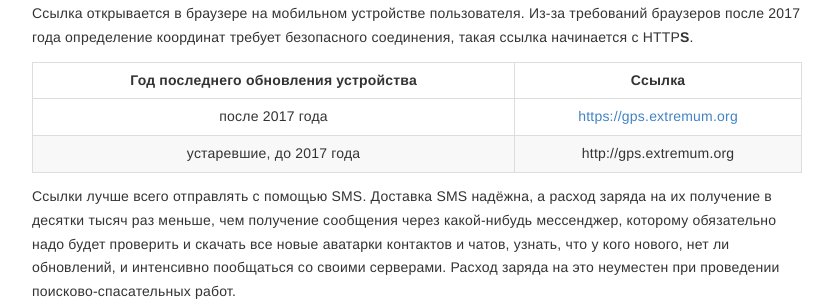
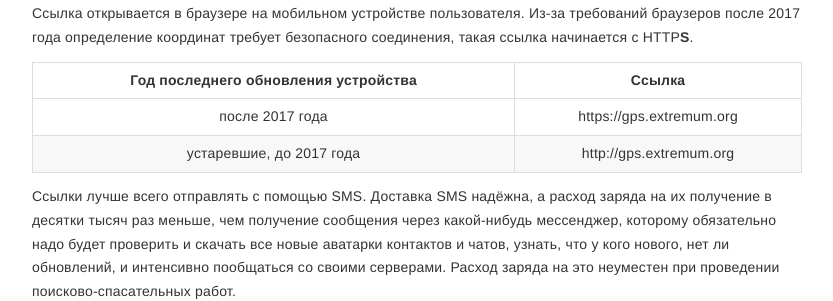
Before and after one commit to extremum-search-and-rescue/help.gis, a Jekyll site: the page built from _posts/2023-08-26-gps-monitoring.md, in a window 1280 px wide. Shown: the part 340-641 px from the top of the page, without its empty margins (223-1056 px from the left). Built offline with Jekyll 4.4.1, drawn with Linux system fonts in a browser that asks for light colours; some of the changed text lies outside the part shown.

```diff
--- a/_posts/2023-08-26-gps-monitoring.md
+++ b/_posts/2023-08-26-gps-monitoring.md
@@ -16,7 +16,7 @@ layout: post
 
 |Год последнего обновления устройства|Ссылка
 |:-:|:-:|
-|после 2017 года|[https://gps.extremum.org]()|
+|после 2017 года|https://gps.extremum.org|
 |устаревшие, до 2017 года|http://gps.extremum.org|
 
 Ссылки лучше всего отправлять с помощью SMS. Доставка SMS надёжна, а расход заряда на их получение в десятки тысяч раз меньше, чем получение сообщения через какой-нибудь мессенджер, которому обязательно надо будет проверить и скачать все новые аватарки контактов и чатов, узнать, что у кого нового, нет ли обновлений, и интенсивно пообщаться со своими серверами. Расход заряда на это неуместен при проведении поисково-спасательных работ.
@@ -62,6 +62,7 @@ layout: post
 ## Диагностические сообщения с ошибками
 
 <div class="table-wrapper" markdown="block">
+
 |Ошибка|Комментарий|
 |-|:-|
 |TIMEOUT|Это скорее не ошибка, а нормальное состояние, когда местоположение нельзя определить мгновенно. Если координаты не приходят, а в диагностическом сообщении 0-2 нет явного запрета, это чаще всего значит, что пользователь не смог выполнить инструкцию дождаться высокой точности координат. Иногда процесс определения координат может занимать до пары минут, такое особенно часто может происходить с устройствами пожилых людей, на которых мало программ, интересующихся их местоположением с высокой точностью.|
@@ -69,6 +70,7 @@ layout: post
 ||Похоже, что пользователь сам только что нажал 'Запретить' (Ошибка: PERMISSION_DENIED). Предложили другую ссылку >> https://geo.extremum.org — между запросом координат и ответом прошло время, похожее на то, что запрос координат появился, но пользователь нажал не туда, куда мы ожидали.|
 ||Доступ к местоположению был запрещён (Ошибка: PERMISSION_DENIED) — если до этого уже была ошибка, то увы.|
 |POSITION_UNAVAILABLE|Может быть в случае, когда на устройстве нет модуля GPS/GLONASS, так бывает. Стоит проверить, что за устройство, если это очень дешёвое устройство, такое может быть порядке вещей, но, скорее всего, это показывает не просто на то, что браузеру запрещено определение местоположения, а оно запрещено либо всем приложениям вообще, либо браузеру, но каким-то очень сложным способом.|
+
 </div>
 
 ## Частые вопросы
```
